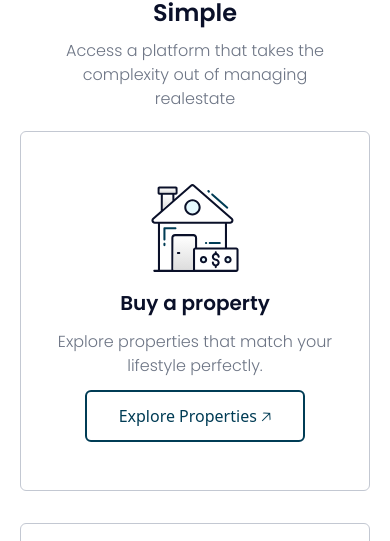
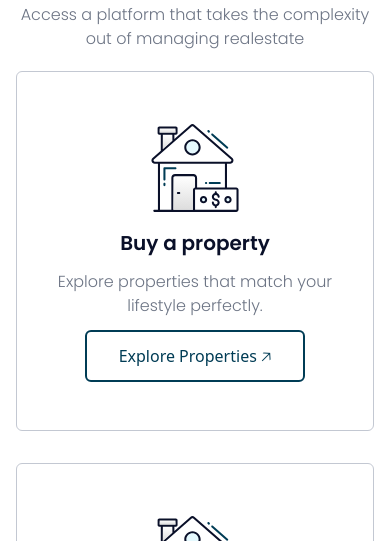
Before and after one commit to Agile-Innovators/SURU-Development, a React (Vite) app: page / in a window 390 px wide. Shown: the part 939-1480 px from the top of the page. Built offline with nearby package versions, Linux system fonts and the light colour scheme.

Commit message:
fix: resolve responsive issues in PropertyActionSelection component

```diff
--- a/src/components/activity/PropertyActionSelection.jsx
+++ b/src/components/activity/PropertyActionSelection.jsx
@@ -4,12 +4,12 @@ import { MainButton } from "../ui/MainButton.jsx";
 
 export function PropertyActionSelection() {
   return (
-    <section className="mt-20 flex flex-col px-8 sm:p-0">
+    <section className="mt-20 flex flex-col">
       <div className="text-center grid gap-2">
         <h2>Managing Properties Has Never Been This Simple</h2>
         <p>Access a platform that takes the complexity out of managing realestate</p>
       </div>
-      <div className="grid grid-cols-auto-350 justify-center mt-5 gap-8 ">
+      <div className="grid grid-cols-auto-300 justify-center mt-5 gap-8 ">
         <BasicCard
           src="/public/SellPropertyIcon.svg"
           title="Buy a property"
--- a/src/components/ui/BasicCard.jsx
+++ b/src/components/ui/BasicCard.jsx
@@ -7,7 +7,7 @@ export function BasicCard({children, src, title, variant, text, customClass = ""
         border: 'text-secondary border-2 border-gray rounded-md p-6'
       };
     return(
-        <div className={`flex flex-col items-center text-center gap-3 p-8 w-fit border border-light-grey rounded-md transition-all duration-300 hover:shadow-md ${customClass} ${variantClasses[variant]}`} >
+        <div className={`flex flex-col items-center text-center gap-3 p-4 border border-light-grey rounded-md transition-all duration-300 hover:shadow-md ${customClass} ${variantClasses[variant]}`}>
             <img className='w-24' src={`${src}`} alt="image card" />
             <h3>{title}</h3>
             <p>{text}</p>
```
